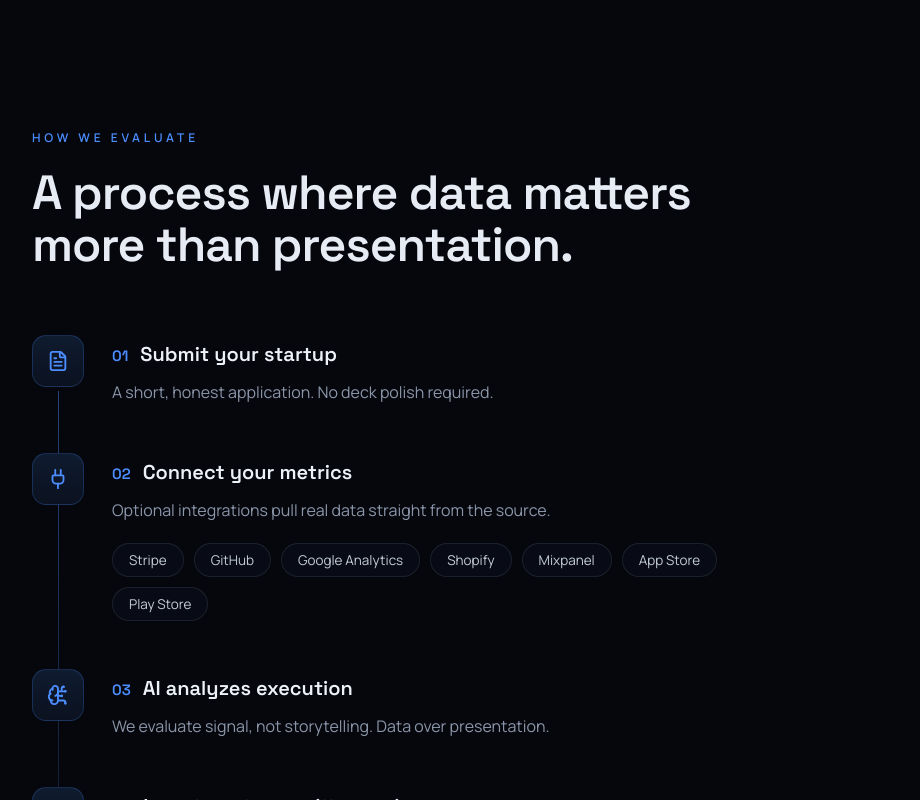
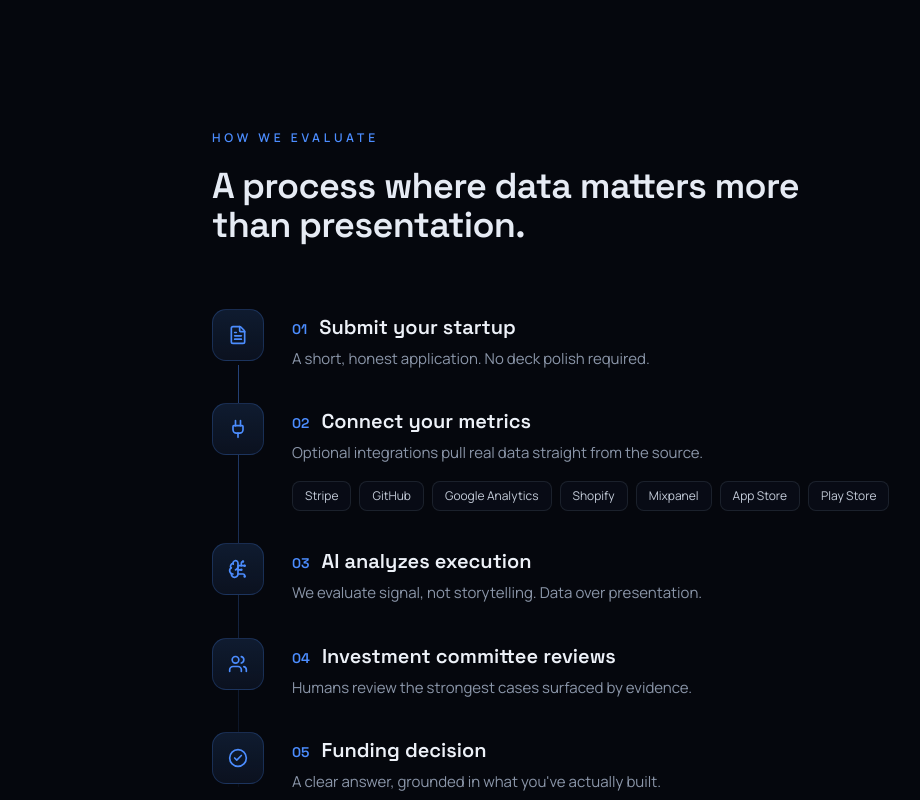
Before and after one commit to operio-dev/merit-venturess, a React (Vite) app: page / in a window 1280 px wide. Shown: the part 4140-4940 px from the top of the page, without its empty margins (0-920 px from the left). Built offline with nearby package versions, Linux system fonts and the light colour scheme.

Commit message:
Update HowWeEvaluate.tsx

```diff
--- a/src/components/HowWeEvaluate.tsx
+++ b/src/components/HowWeEvaluate.tsx
@@ -43,38 +43,40 @@ const STEPS = [
 export default function HowWeEvaluate() {
   return (
     <section id="how-we-evaluate" className="relative py-28 md:py-36">
-      <div className="mx-auto max-w-7xl px-5 lg:px-8">
-        <Reveal>
-          <p className="eyebrow">How we evaluate</p>
-          <h2 className="display mt-5 max-w-3xl text-4xl text-[#e6ebf4] sm:text-5xl">
-            A process where data matters more than presentation.
-          </h2>
-        </Reveal>
+      <div className="mx-auto max-w-4xl px-5">
+        <div className="max-w-2xl">
+          <Reveal>
+            <p className="eyebrow">How we evaluate</p>
+            <h2 className="display mt-5 text-3xl text-[#e6ebf4] sm:text-4xl">
+              A process where data matters more than presentation.
+            </h2>
+          </Reveal>
+        </div>
 
-        <div className="relative mt-16 max-w-3xl">
+        <div className="relative mt-16">
           <div aria-hidden className="timeline-line" />
-          <ol className="space-y-12">
+          <ol className="space-y-8">
             {STEPS.map(({ icon: Icon, title, text, pills }, i) => (
               <li key={title}>
-                <Reveal delay={i * 80}>
-                  <div className="relative flex gap-7">
+                <Reveal delay={i * 60}>
+                  <div className="relative flex gap-5 sm:gap-7">
                     <span className="icon-tile relative z-10 shrink-0 bg-panel">
-                      <Icon size={22} />
+                      <Icon size={20} />
                     </span>
                     <div className="pt-1">
-                      <h3 className="font-display text-[20px] font-semibold text-fg">
-                        <span className="mr-3 text-[15px] font-semibold text-accent">
+                      <h3 className="font-display text-lg font-semibold text-fg sm:text-xl">
+                        <span className="mr-3 text-[14px] font-semibold text-accent">
                           {String(i + 1).padStart(2, "0")}
                         </span>
                         {title}
                       </h3>
-                      <p className="mt-2.5 text-[16px] leading-relaxed text-muted">{text}</p>
+                      <p className="mt-1.5 text-[15px] leading-relaxed text-muted">{text}</p>
                       {pills && (
-                        <div className="mt-5 flex flex-wrap gap-2.5">
+                        <div className="mt-4 flex flex-wrap gap-2">
                           {pills.map((p) => (
                             <span
                               key={p}
-                              className="rounded-full border border-line bg-panel/60 px-4 py-1.5 text-[13.5px] text-[#c4ccd9]"
+                              className="rounded-lg border border-line bg-panel/60 px-3 py-1.5 text-xs text-[#c4ccd9]"
                             >
                               {p}
                             </span>
```
